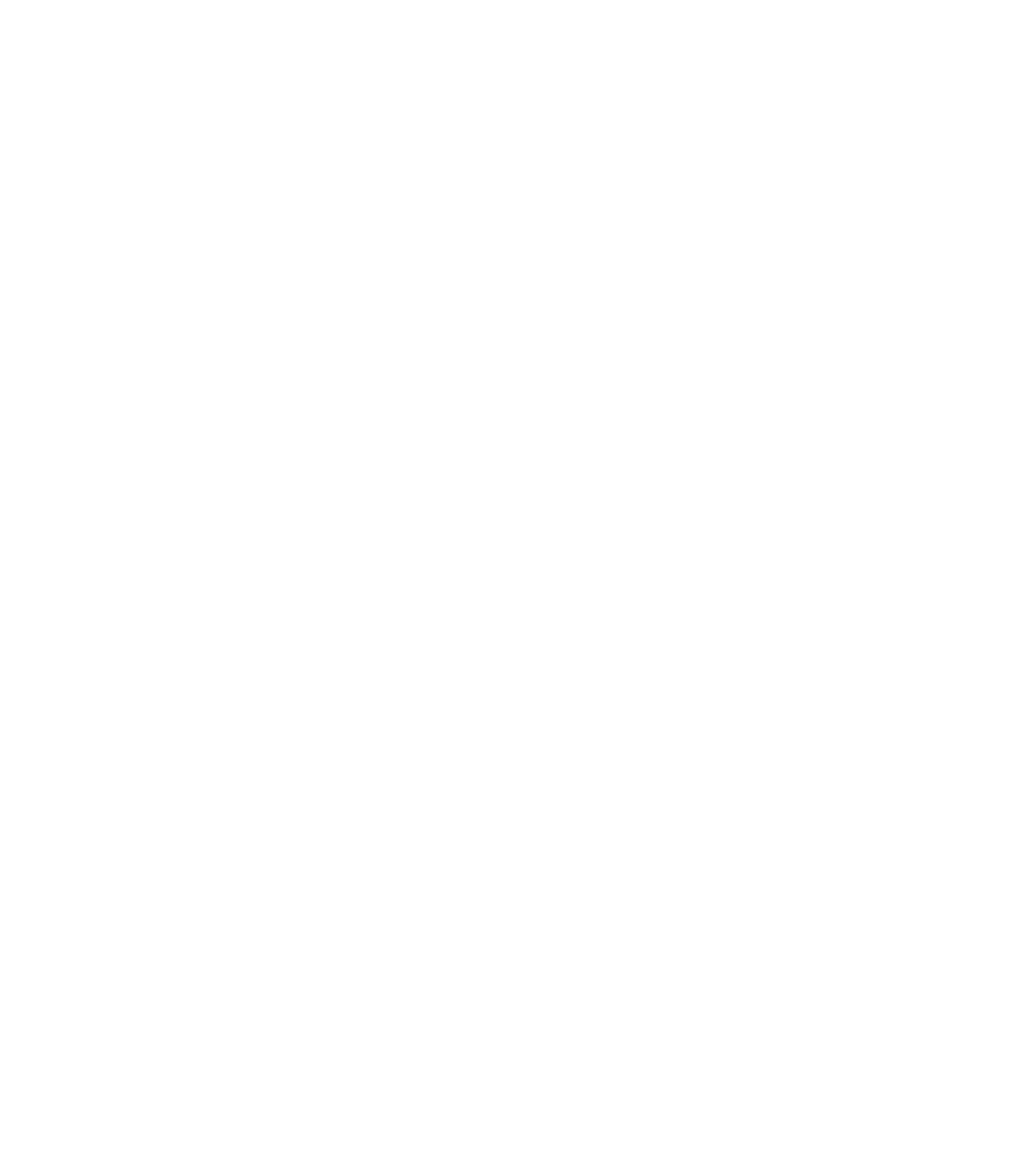
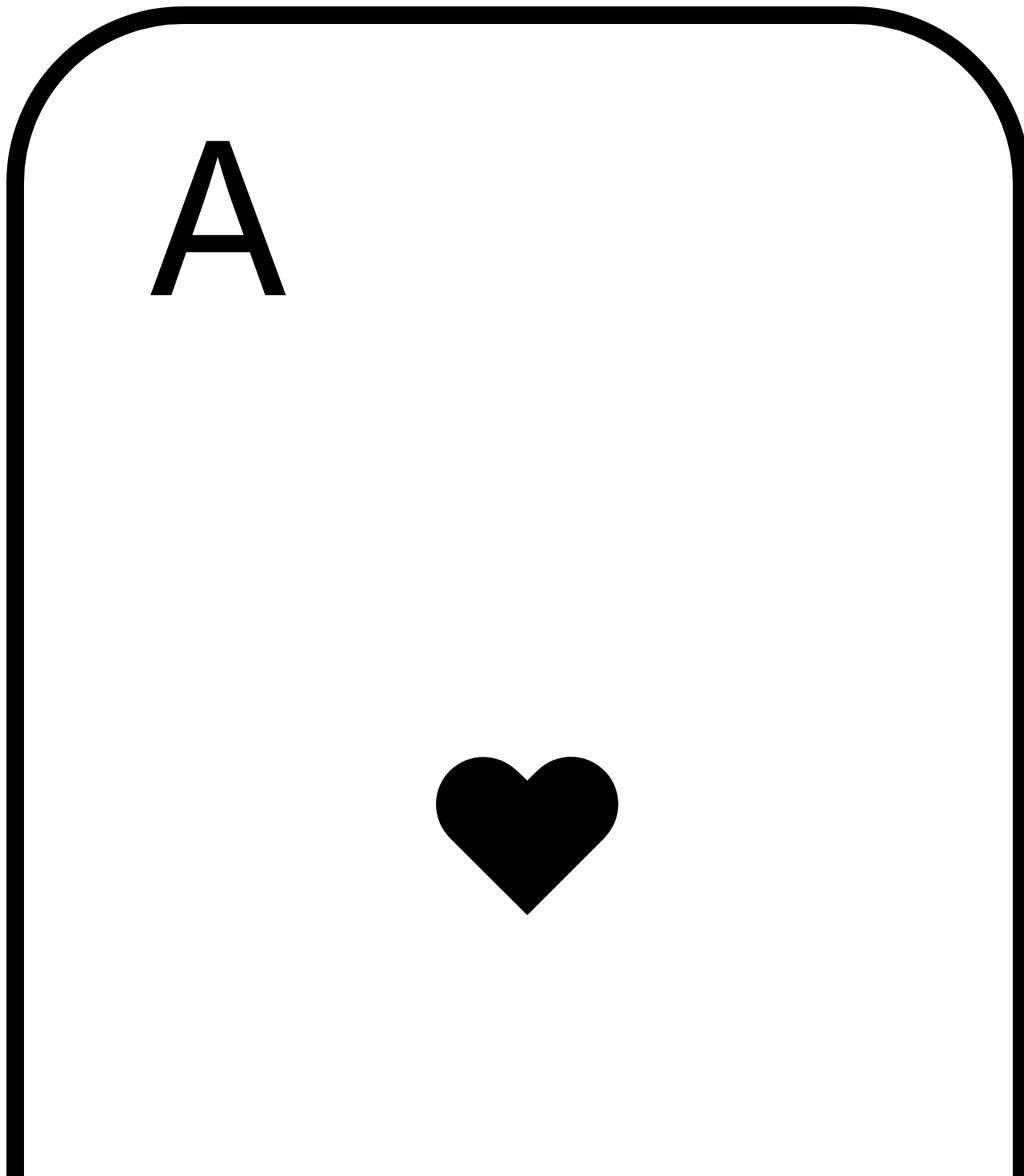
Before and after one commit to t-a1024/sevens, a React (Create React App) app: page / in a window 1280 px wide. Shown: the top 1470 px of the page at 80% size. Before the commit the page ends 800 px from the top, so only its background shows below. Built offline with nearby package versions, Linux system fonts and the light colour scheme.

Commit message:
ハートのA

```diff
--- a/src/App.tsx
+++ b/src/App.tsx
@@ -1,6 +1,15 @@
+import './cardStyle.css';
+
 function App() {
   return (
     <div className="App">
+      <div className='main-container'>
+      <div className='card'>
+        <span className='span-a'>A</span>
+        <span className='span-circle'>♥</span>
+        <span className='span-a-1'>A</span>
+      </div>
+    </div>
     </div>
   );
 }
--- /dev/null
+++ b/src/cardStyle.css
@@ -0,0 +1,94 @@
+:root {
+  --default-font-family: -apple-system, BlinkMacSystemFont, "Segoe UI", Roboto,
+    Ubuntu, "Helvetica Neue", Helvetica, Arial, "PingFang SC",
+    "Hiragino Sans GB", "Microsoft Yahei UI", "Microsoft Yahei",
+    "Source Han Sans CN", sans-serif;
+  --rpx: 100vw / 58;
+}
+
+.main-container {
+  overflow: hidden;
+}
+
+.main-container,
+.main-container * {
+  box-sizing: border-box;
+}
+
+input,
+select,
+textarea,
+button {
+  outline: 0;
+}
+
+.main-container {
+  position: relative;
+  width: calc(58 * var(--rpx));
+  height: calc(89 * var(--rpx));
+  margin: 0 auto;
+}
+.card {
+  position: absolute;
+  width: calc(58 * var(--rpx));
+  height: calc(89 * var(--rpx));
+  top: 0;
+  left: 0;
+  font-size: 0px;
+  background: #ffffff;
+  border: calc(1 * var(--rpx)) solid #000000;
+  overflow: hidden;
+  border-radius: calc(10 * var(--rpx));
+}
+.span-a {
+  display: flex;
+  align-items: center;
+  justify-content: center;
+  position: relative;
+  width: calc(22 * var(--rpx));
+  height: calc(22 * var(--rpx));
+  margin: 0 0 0 0;
+  color: #000000;
+  font-family: Inter, var(--default-font-family);
+  font-size: calc(12 * var(--rpx));
+  font-weight: 400;
+  line-height: calc(20 * var(--rpx));
+  text-align: center;
+  white-space: nowrap;
+  z-index: 1;
+}
+.span-circle {
+  display: flex;
+  align-items: center;
+  justify-content: center;
+  position: relative;
+  width: calc(17 * var(--rpx));
+  height: calc(20 * var(--rpx));
+  margin: calc(14 * var(--rpx)) 0 0 calc(20 * var(--rpx));
+  color: #000000;
+  font-family: Inter, var(--default-font-family);
+  font-size: calc(12 * var(--rpx));
+  font-weight: 400;
+  line-height: calc(20 * var(--rpx));
+  text-align: center;
+  white-space: nowrap;
+  z-index: 3;
+}
+.span-a-1 {
+  display: flex;
+  align-items: center;
+  justify-content: center;
+  position: relative;
+  width: calc(22 * var(--rpx));
+  height: calc(22 * var(--rpx));
+  margin: calc(13 * var(--rpx)) 0 0 calc(36 * var(--rpx));
+  color: #000000;
+  font-family: Inter, var(--default-font-family);
+  font-size: calc(12 * var(--rpx));
+  font-weight: 400;
+  line-height: calc(20 * var(--rpx));
+  text-align: center;
+  white-space: nowrap;
+  transform: rotate(-180deg);
+  z-index: 2;
+}
```
